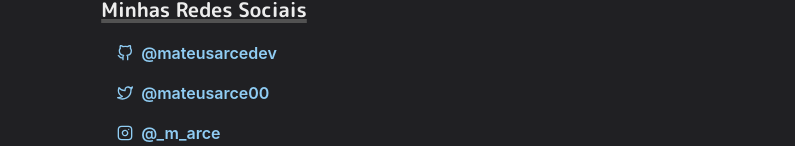
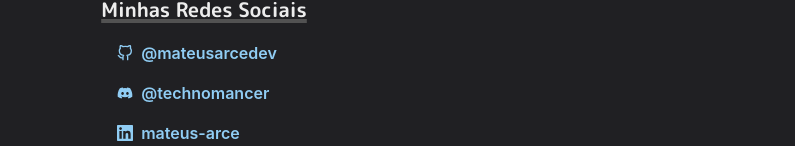
Before and after one commit to lucas-nachtigall/next-portfolio-local-test, a Next.js app: page / in a window 1280 px wide. Shown: the part 806-952 px from the top of the page, without its empty margins (252-1047 px from the left). Built offline with nearby package versions, Linux system fonts and the light colour scheme.

Commit message:
remove social medias

```diff
--- a/pages/index.js
+++ b/pages/index.js
@@ -97,19 +97,19 @@ const Page = () => {
                 <Button variant="ghost" colorScheme="blue" leftIcon={<Icon as={FiGithub} />} >@mateusarcedev</Button>
               </Link>
             </ListItem>
-            <ListItem>
+            {/* <ListItem>
               <Link href="https://twitter.com/mateusarce00" target="_blank">
                 <Button variant="ghost" colorScheme="blue" leftIcon={<Icon as={FiTwitter} />} >@mateusarce00</Button>
               </Link>
-            </ListItem>
-            <ListItem>
+            </ListItem> */}
+            {/* <ListItem>
               <Link href="https://instagram.com/_m_arce" target="_blank">
                 <Button variant="ghost" colorScheme="blue" leftIcon={<Icon as={FiInstagram} />} >@_m_arce</Button>
               </Link>
-            </ListItem>
+            </ListItem> */}
             <ListItem>
-              <Link href="https://discordapp.com/users/mateusarce00#6808" target="_blank">
-                <Button variant="ghost" colorScheme="blue" leftIcon={<Icon as={FaDiscord} />} >@mateusarce</Button>
+              <Link href="https://discordapp.com/users/technomancer#8791" target="_blank">
+                <Button variant="ghost" colorScheme="blue" leftIcon={<Icon as={FaDiscord} />} >@technomancer</Button>
               </Link>
             </ListItem>
             <ListItem>
```
